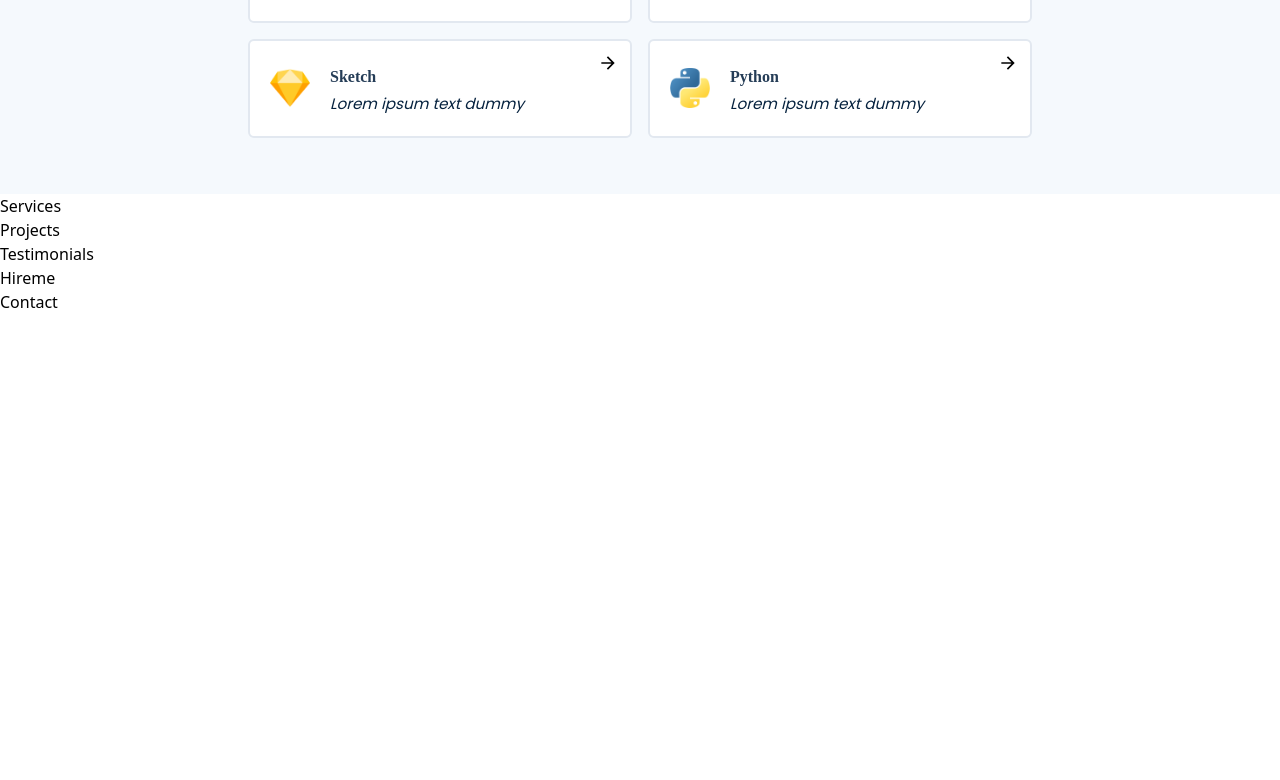
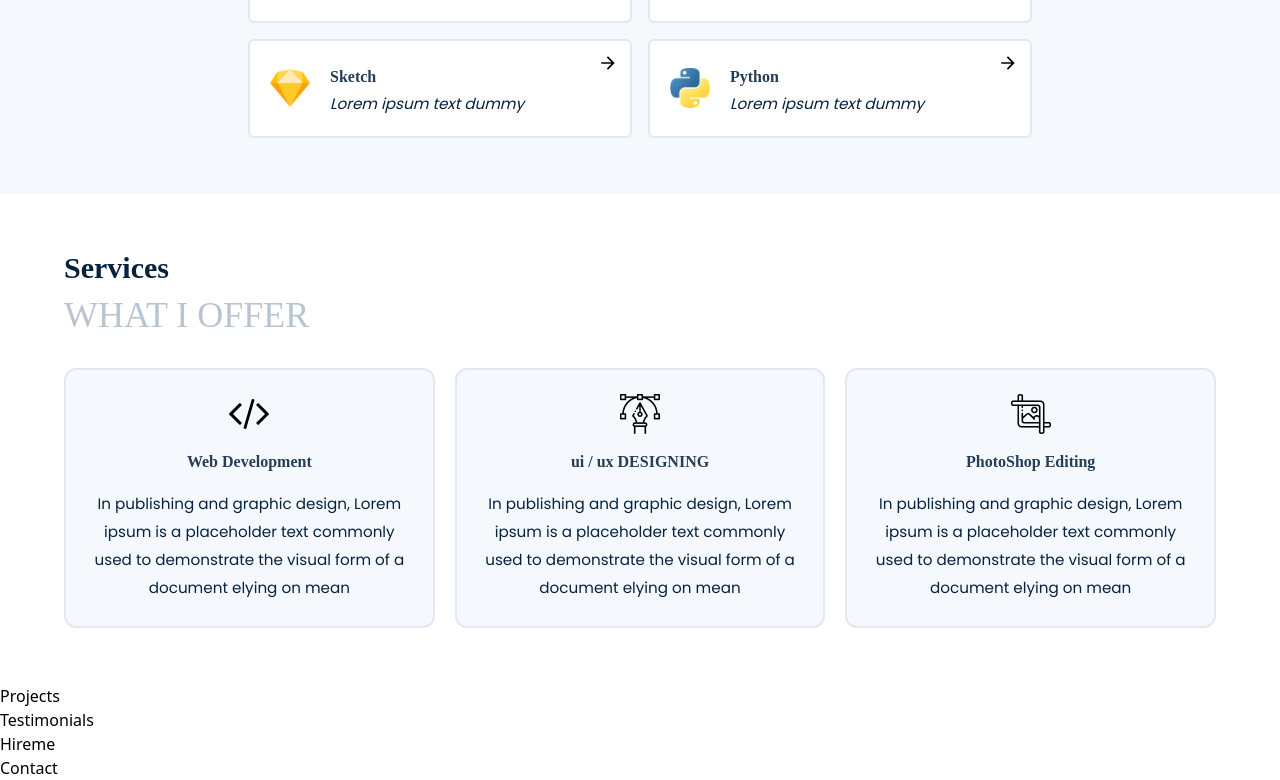
Before and after one commit to ZikaZaki/react-folio, a React (Vite) app: page / in a window 1280 px wide. Shown: the part 1165-1945 px from the top of the page. Before the commit the page ends 1479 px from the top, so only its background shows below. Built offline with nearby package versions, Linux system fonts and the light colour scheme; a web font is replaced by a local one.

Commit message:
Add services-section

```diff
--- a/src/components/Services.jsx
+++ b/src/components/Services.jsx
@@ -1,5 +1,31 @@
+import content from "../Content";
+
 const Services = () => {
-  return <div>Services</div>;
+  const { services } = content;
+
+  return (
+    <section>
+      <div className="md:container px-5 py-14">
+        <h2 className="title">{services.title}</h2>
+        <h4 className="subtitle">{services.subtitle}</h4>
+        <br />
+        <div className="flex gap-5 justify-between flex-wrap group">
+          {services.service_content.map((content, i)=>(
+            <div
+              key={i}
+              className="min-w-[14rem] duration-300 cursor-pointer
+              border-2 border-slate-200 rounded-xl text-center
+            bg-bg_light_primary p-6 flex-1 group-hover:blur-sm hover:!blur-none"
+            >
+              <img src={content.logo} alt="..." className="mx-auto" />
+              <h6 className="my-3">{content.title}</h6>
+              <p className="leading-7">{content.para}</p>
+            </div>
+          ))}
+        </div>
+      </div>
+    </section>
+  );
 };
 
 export default Services;
--- a/src/components/Skills.jsx
+++ b/src/components/Skills.jsx
@@ -65,8 +65,8 @@ const Skills = () => {
 
       {/* content */}
       <div className="md:container px-5 py-14">
-        <h2 className="md:text-3xl text-2xl">{skills.title}</h2>
-        <h4 className="text-gray">{skills.subtitle}</h4>
+        <h2 className="title">{skills.title}</h2>
+        <h4 className="subtitle">{skills.subtitle}</h4>
         <br />
         <div className="flex flex-wrap gap-4 justify-center">
           {skills.skills_content.map((skill, i) => (
--- a/src/index.css
+++ b/src/index.css
@@ -66,6 +66,14 @@
     @apply py-2 px-9 border-2 rounded-md
       border-dark_primary rounded-br-3xl font-medium;
   }
+
+  .title {
+    @apply md:text-3xl text-2xl;
+  }
+
+  .subtitle {
+    @apply text-gray;
+  }
 }
 
 .swiper-pagination-bullet {
```
